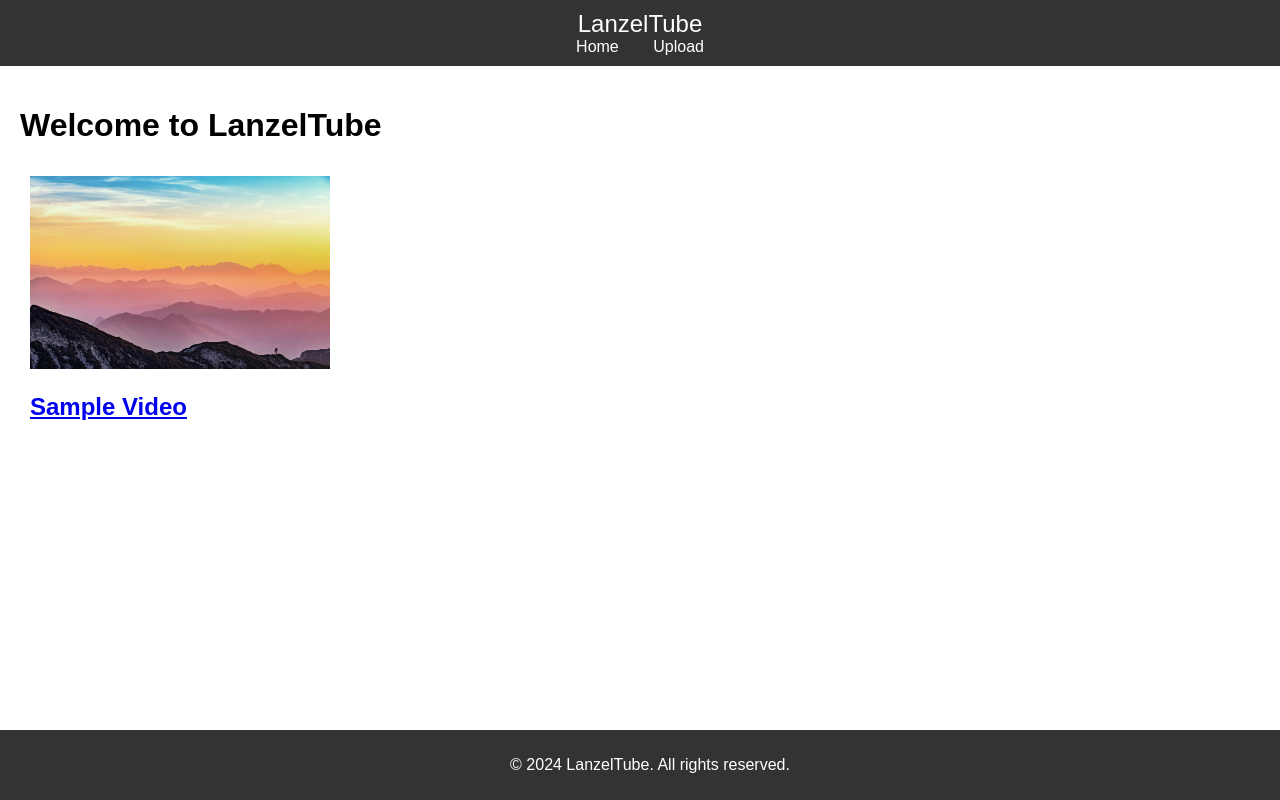
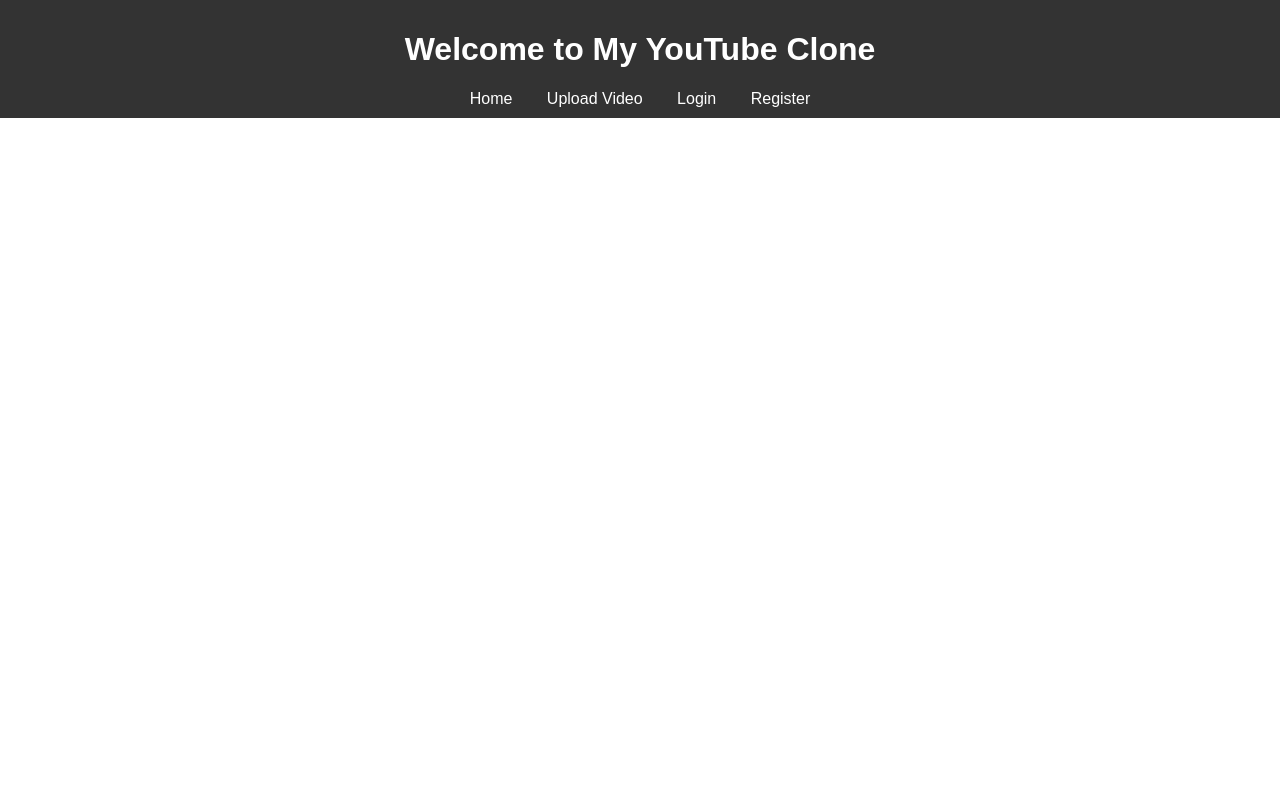
Before and after one commit to Nathanuhhu/LanzelTube, a website: page public/index.html in a window 1280 px wide. Drawn offline with Linux system fonts and the light colour scheme.

Commit message:
Update index.html

```diff
--- a/public/index.html
+++ b/public/index.html
@@ -3,32 +3,22 @@
 <head>
   <meta charset="UTF-8">
   <meta name="viewport" content="width=device-width, initial-scale=1.0">
-  <title>Home - LanzelTube</title>
-  <link rel="stylesheet" href="css/styles.css">
-  <script src="js/main.js" defer></script>
+  <title>My YouTube Clone</title>
+  <link rel="stylesheet" href="/css/styles.css">
 </head>
 <body>
   <header>
-    <div class="logo">LanzelTube</div>
+    <h1>Welcome to My YouTube Clone</h1>
     <nav>
       <a href="/">Home</a>
-      <a href="/upload">Upload</a>
+      <a href="/upload.html">Upload Video</a>
+      <a href="/login.html">Login</a>
+      <a href="/register.html">Register</a>
     </nav>
   </header>
   <main>
-    <h1>Welcome to LanzelTube</h1>
-    <!-- List of videos (dummy example) -->
-    <div class="video-list">
-      <div class="video">
-        <a href="/video/1">
-          <img src="images/vid.jpg" alt="small vid">
-          <h2>Sample Video</h2>
-        </a>
-      </div>
-    </div>
+    <div id="videos"></div>
+    <script src="/js/main.js"></script>
   </main>
-  <footer>
-    <p>&copy; 2024 LanzelTube. All rights reserved.</p>
-  </footer>
 </body>
 </html>
```
